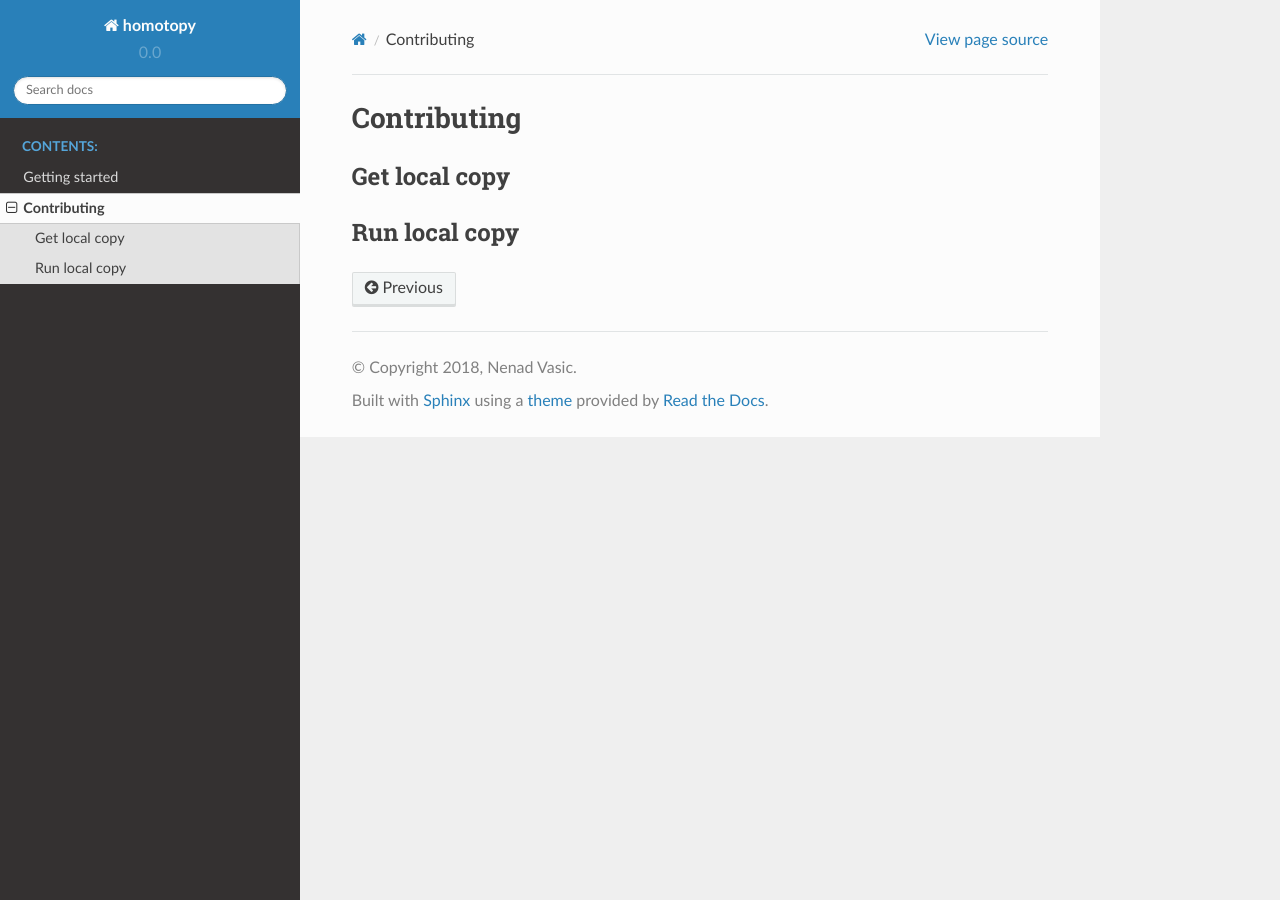
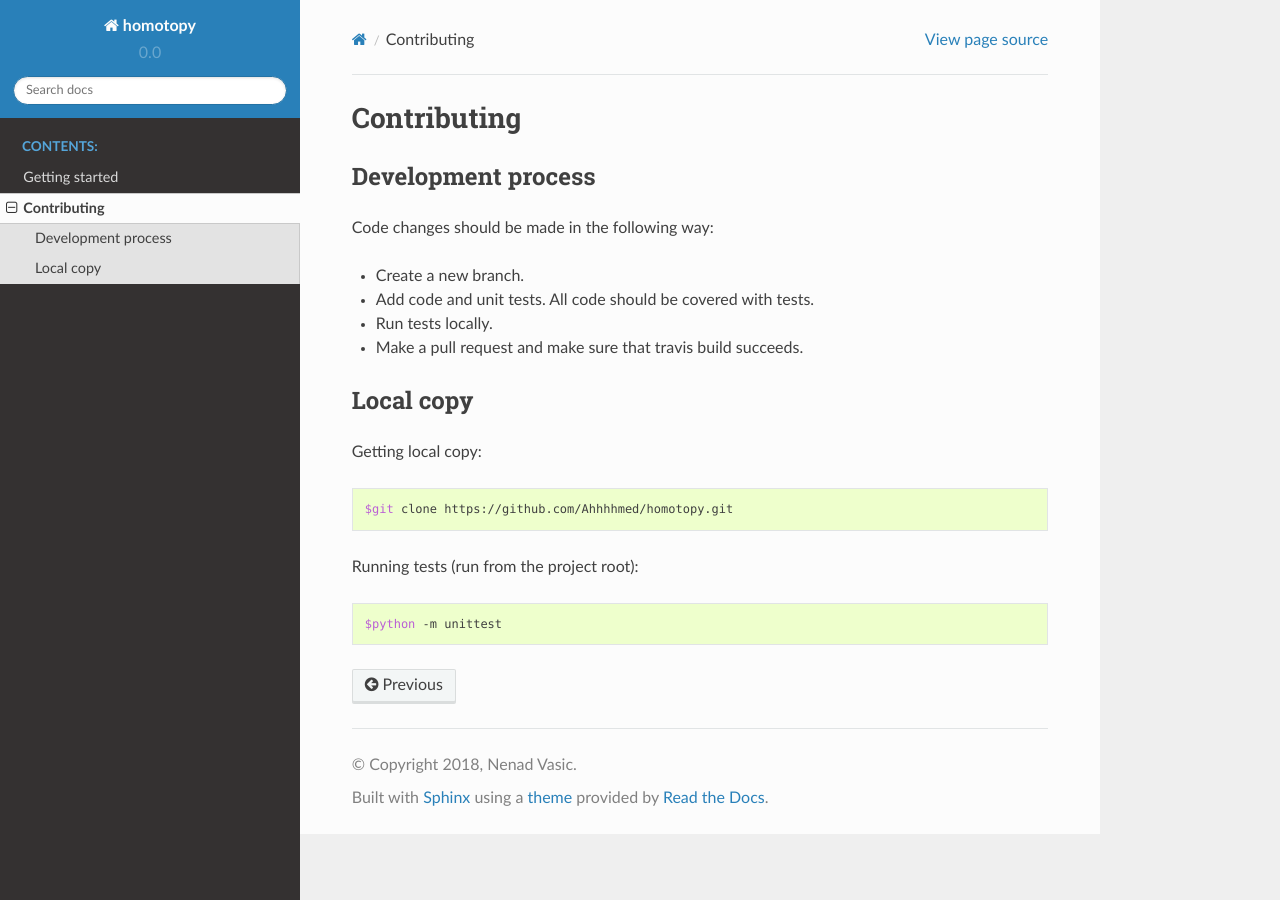
Before and after one commit to Ahhhhmed/homotopy, a Sphinx documentation site: the page built from docs/contributing.rst, in a window 1280 px wide. Built offline with Sphinx 7.4.7 and the Read the Docs theme 2.0.0, drawn with Linux system fonts in a browser that asks for light colours.

Commit message:
Write contributing page

```diff
--- a/docs/contributing.rst
+++ b/docs/contributing.rst
@@ -1,8 +1,30 @@
+============
 Contributing
 ============
 
-Get local copy
---------------
+-------------------
+Development process
+-------------------
 
-Run local copy
---------------
+Code changes should be made in the following way:
+
+* Create a new branch.
+* Add code and unit tests. All code should be covered with tests.
+* Run tests locally.
+* Make a pull request and make sure that travis build succeeds.
+
+----------
+Local copy
+----------
+
+Getting local copy:
+
+.. code-block:: bash
+
+   $git clone https://github.com/Ahhhhmed/homotopy.git
+
+Running tests (run from the project root):
+
+.. code-block:: bash
+
+   $python -m unittest
```
